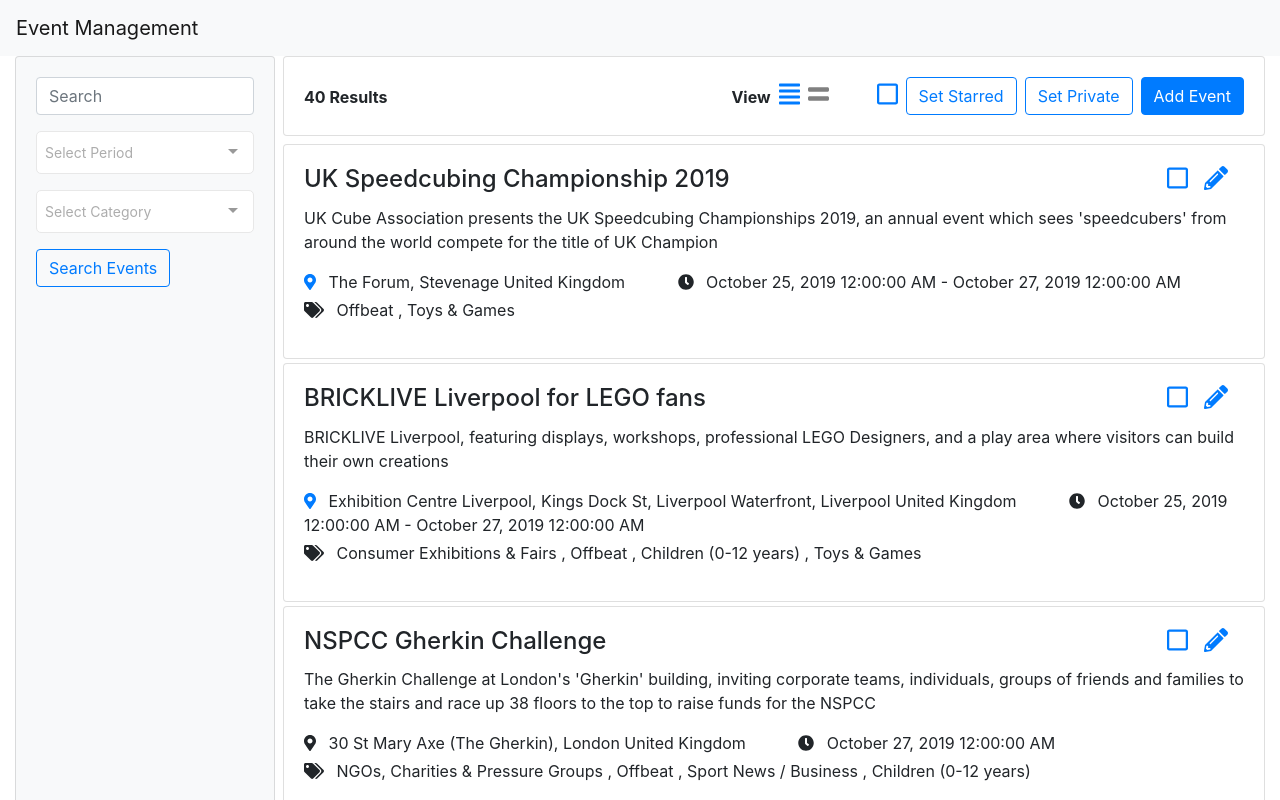
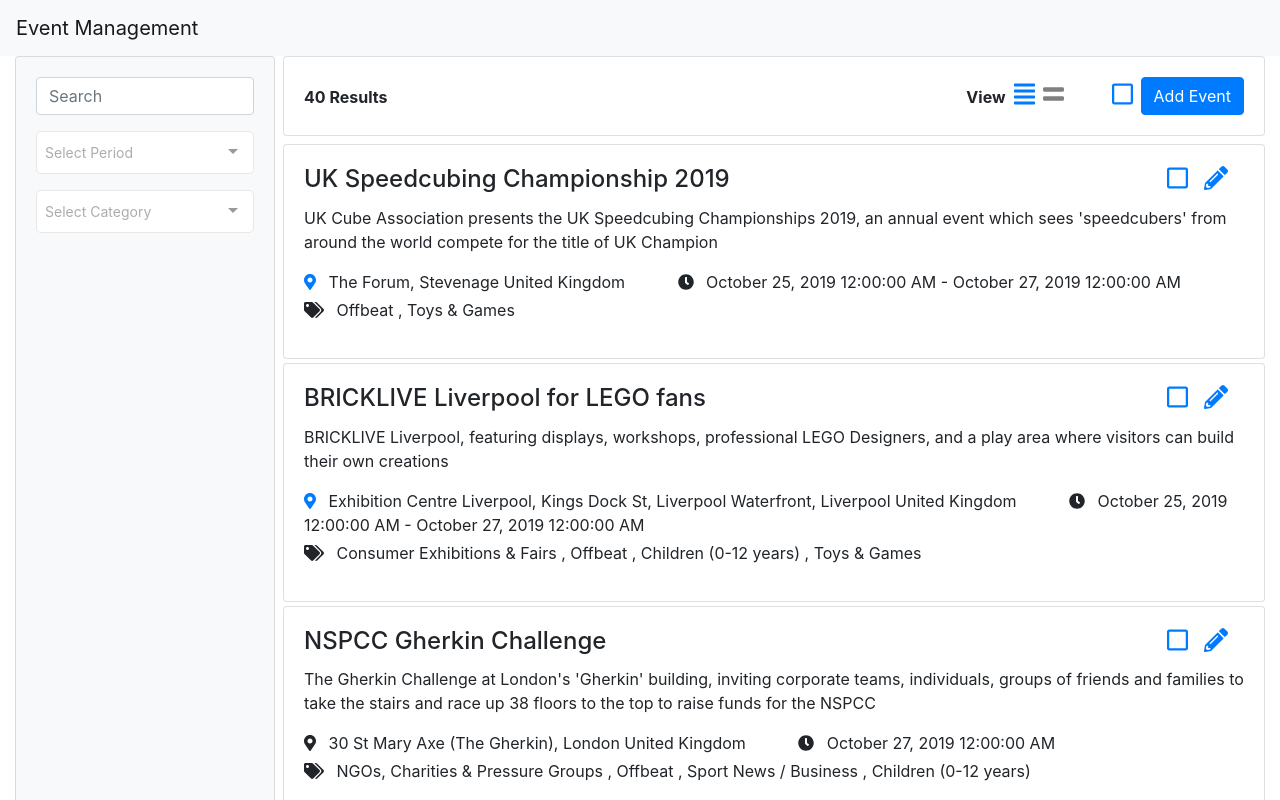
Before and after one commit to jombard/EventScreen, a Vue app: page / in a window 1280 px wide. Shown: the top 800 px of the page. Built offline with nearby package versions, Linux system fonts and the light colour scheme.

Commit message:
update feedback

```diff
--- a/package.json
+++ b/package.json
@@ -16,6 +16,7 @@
     "core-js": "^3.1.2",
     "moment": "^2.24.0",
     "vue": "^2.6.10",
+    "vue-multiple-back-top": "^1.0.2",
     "vue-multiselect": "^2.1.6",
     "vue2-google-maps": "^0.10.7",
     "vuex": "^3.0.1"
--- a/src/assets/scss/custom.scss
+++ b/src/assets/scss/custom.scss
@@ -67,3 +67,10 @@
     }
   }
 }
+.footer {
+  position: fixed;
+  height: 55px;
+  bottom: 0;
+  width: 100%;
+  z-index: 20;
+}
--- a/src/components/EventItem.vue
+++ b/src/components/EventItem.vue
@@ -12,7 +12,7 @@
         <b-link class="edit-link float-right" @click="$emit('showEditEvent')">
           <font-awesome-icon icon="pencil-alt" />
         </b-link>
-        <b-link class="edit-link float-right" @click="eventData.isSelected = !eventData.isSelected">
+        <b-link class="edit-link float-right" @click="eventData.isSelected = !eventData.isSelected, $emit('changeSelected')">
           <font-awesome-icon
             :icon=" eventData.isSelected ?  ['far','check-square'] : ['far','square']"
           />
--- a/src/components/MainPage.vue
+++ b/src/components/MainPage.vue
@@ -16,6 +16,7 @@
             placeholder="Select Period"
             track-by="value"
             label="text"
+            @input="searchEvent"
           ></multi-select>
           <div v-if="selPeriod.value == 'custom'" class="ml-2 mt-1">
             <b-form-group label="From">
@@ -37,9 +38,10 @@
             placeholder="Select Category"
             track-by="categoryId"
             label="categoryName"
+            @input="searchEvent"
           ></multi-select>
         </b-form-group>
-        <b-button variant="outline-primary" @click="searchEvent()">Search Events</b-button>
+        <!-- <b-button variant="outline-primary" @click="searchEvent()">Search Events</b-button> -->
       </b-card>
       <div class="event-content pl-2">
         <b-card class="mb-2">
@@ -47,16 +49,6 @@
             class="d-block font-weight-bold mt-2 float-left"
           >{{ searchEventList.length }} Results</span>
           <b-button class="float-right" variant="primary" @click="showCreateEvent()">Add Event</b-button>
-          <b-button
-            class="float-right mr-2"
-            variant="outline-primary"
-            @click="setSelPrivate()"
-          >Set Private</b-button>
-          <b-button
-            class="float-right mr-2"
-            variant="outline-primary"
-            @click="setSelStarred()"
-          >Set Starred</b-button>
           <b-link class="edit-link float-right mr-2" @click="selectAll">
             <font-awesome-icon :icon=" isAllSelected ?  ['far','check-square'] : ['far','square']" />
           </b-link>
@@ -104,15 +96,16 @@
               :eventData="event"
               @showEditEvent="showEditEvent(event)"
               @showGoogleMap="showGoogleMap(event)"
+              @changeSelected="changeSelected"
               :viewMode="statusView"
             ></event-item>
           </a>
           <b-card v-if="displayEventList.length == 0">
             <b-card-text>Sorry, we have not any events.</b-card-text>
           </b-card>
-          <div v-if="cntEvent< searchEventList.length" class="text-center my-1">
+          <!-- <div v-if="cntEvent< searchEventList.length" class="text-center my-1">
             <b-button @click="showMore()" variant="info">Load More</b-button>
-          </div>
+          </div> -->
         </div>
       </div>
     </b-container>
@@ -128,6 +121,20 @@
         </GmapMap>
       </div>
     </b-modal>
+    <vm-back-top style="bottom:70px;"></vm-back-top>
+
+    <footer v-if="isAllSelected || atLeastSelected" class="footer bg-light pt-2 pr-4">
+      <b-button
+        class="float-right mr-2"
+        variant="outline-primary"
+        @click="setSelPrivate()"
+      >Set Private</b-button>
+      <b-button
+        class="float-right mr-2"
+        variant="outline-primary"
+        @click="setSelStarred()"
+      >Set Starred</b-button>
+    </footer>
   </div>
 </template>
 <script>
@@ -150,7 +157,7 @@
       eventList: state => state.event.data,
       countryList: state => state.country.data,
       isLoading: state => state.event.isLoading
-    })
+    }),
   },
   data() {
     return {
@@ -208,20 +215,38 @@
       statusStarred: false,
       statusPrivate: false,
       statusView: 2,
-      location: {}
+      location: {},
+      atLeastSelected: false
     };
   },
   created() {
     this.$store.dispatch("getCategoryData");
     this.$store.dispatch("getEventData");
     this.$store.dispatch("getCountryData");
+    window.addEventListener('scroll', this.handleScroll);
+  },
+  destroyed () {
+    window.removeEventListener('scroll', this.handleScroll);
   },
   watch: {
     isLoading: function() {
       if (!this.isLoading) {
         this.searchEvent();
       }
-    }
+    },
+    searchText: function() {
+      this.searchEvent()
+    },
+    startDate: function() {
+      if (this.startDate && this.endDate) {
+        this.searchEvent()
+      }
+    },
+    endDate: function() {
+      if (this.startDate && this.endDate) {
+        this.searchEvent()
+      }
+    },
   },
   methods: {
     searchEvent() {
@@ -367,6 +392,7 @@
     },
     showMore() {
       this.cntEvent += this.stepCnt;
+      if (this.cntEvent>this.searchEventList.length) this.cntEvent = this.searchEventList.length
       this.displayEventList = this.searchEventList.slice(0, this.cntEvent);
     },
     setSelPrivate() {
@@ -400,6 +426,17 @@
         this.location = curEvent.location;
         this.$refs["map-modal"].show();
       }
+    },
+    handleScroll() {
+      let bottomOfWindow = Math.max(window.pageYOffset, document.documentElement.scrollTop, document.body.scrollTop) + window.innerHeight === document.documentElement.offsetHeight
+      if (bottomOfWindow) {
+        this.showMore()
+      }
+    },
+    changeSelected() {
+      this.atLeastSelected = this.displayEventList.some( item => {
+        return item.isSelected;
+      })
     }
   }
 };
--- a/src/main.js
+++ b/src/main.js
@@ -23,6 +23,7 @@
 } from "@fortawesome/free-regular-svg-icons";
 import { FontAwesomeIcon } from "@fortawesome/vue-fontawesome";
 import * as VueGoogleMaps from "vue2-google-maps";
+import VmBackTop from 'vue-multiple-back-top';
 
 library.add(
   faClock,
@@ -40,6 +41,7 @@
 );
 
 Vue.component("font-awesome-icon", FontAwesomeIcon);
+Vue.component('vm-back-top', VmBackTop);
 
 import "vue-multiselect/dist/vue-multiselect.min.css";
 import "./assets/scss/custom.scss";
--- a/src/plugins/axios.js
+++ b/src/plugins/axios.js
@@ -1,6 +1,7 @@
 "use strict";
 
 import Vue from 'vue';
+
 import axios from "axios";
 
 // Full config:  https://github.com/axios/axios#request-config
@@ -39,7 +40,7 @@
   }
 );
 
-Plugin.install = function(Vue, options) {
+Plugin.install = function(Vue, options) {// eslint-disable-line no-unused-vars
   Vue.axios = _axios;
   window.axios = _axios;
   Object.defineProperties(Vue.prototype, {
```
Also changed, not shown: 1 other file (tests, documents, lock files or other folders).
